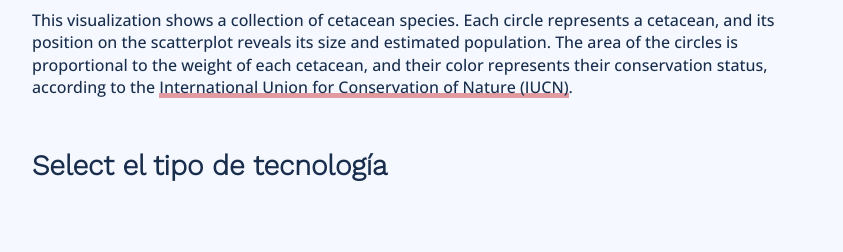
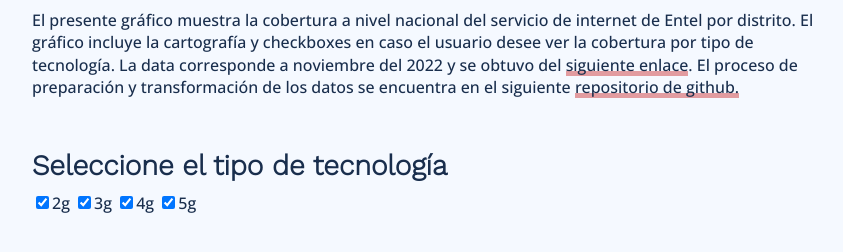
Before and after one commit to ccalobeto/cobertura_internet.github.io, a website built with Parcel: page src/index.html in a window 1280 px wide. Shown: the part 126-378 px from the top of the page, without its empty margins (38-881 px from the left). Built offline with nearby package versions, Linux system fonts and the light colour scheme; no server answers.

Commit message:
inclusión de checkbox

```diff
--- a/src/index.html
+++ b/src/index.html
@@ -10,22 +10,27 @@
 <body>
 	<div class="container">
 		<h1>Cobertura de Internet</h1>
-		<div class="intro">This visualization shows a collection of cetacean species. Each circle represents a cetacean, and its position on the scatterplot reveals its size and estimated population. The area of the circles is proportional to the weight of each cetacean, and their color represents their conservation status, according to the <a href="https://www.iucn.org/">International Union for Conservation of Nature (IUCN)</a>.</div>
+		<!-- <div class="intro">This visualization shows a collection of cetacean species. Each circle represents a cetacean, and its position on the scatterplot reveals its size and estimated population. The area of the circles is proportional to the weight of each cetacean, and their color represents their conservation status, according to the <a href="https://www.iucn.org/">International Union for Conservation of Nature (IUCN)</a>.</div> -->
+		<div class="intro"> El presente gráfico muestra la cobertura a nivel nacional del servicio de internet de Entel por distrito. El gráfico incluye la cartografía y checkboxes en caso el usuario desee ver la cobertura por tipo de tecnología.
+			La data corresponde a noviembre del 2022 y se obtuvo del <a href="https://www.entel.pe/wp-content/uploads/2022/11/listado-ccpp-con-cobertura-movil-3Q2022.pdf">siguiente enlace</a>. El proceso de preparación y transformación de los datos se encuentra en el siguiente <a href="https://github.com/ccalobeto/cobertura_internet">repositorio de github.</a></div>
 		<div class="filters-container">
-			<h2>Select el tipo de tecnología</h2>
+			<h2>Seleccione el tipo de tecnología</h2>
 			<div id="filters"></div>
+				<div>
+					<input type="checkbox" class="checkbox" value="2g" checked><label>2g</label>
+					<input type="checkbox" class="checkbox" value="3g" checked><label>3g</label>
+					<input type="checkbox" class="checkbox" value="4g" checked><label>4g</label>
+					<input type="checkbox" class="checkbox" value="5g" checked><label>5g</label>
+				</div>
 		</div>
 		<div class="responsive-svg-container">
 			<div id="perumap"></div>
 		</div>
 	</div>
 
+
 	<!-- Load your scripts here -->
-	<!-- <script src="https://d3js.org/d3.v7.min.js"></script> -->
-    <!-- <script src="https://cdn.jsdelivr.net/npm/@observablehq/plot@0.6/+esm"></script>
-    <script src="https://unpkg.com/topojson-client@3"></script>
-	<script src="js/perumap.js"></script> -->
-	<script src="./js/shared-constants.js"></script>
+
 	<script type="module" src="./js/load-data.js"></script>
 
 
```
